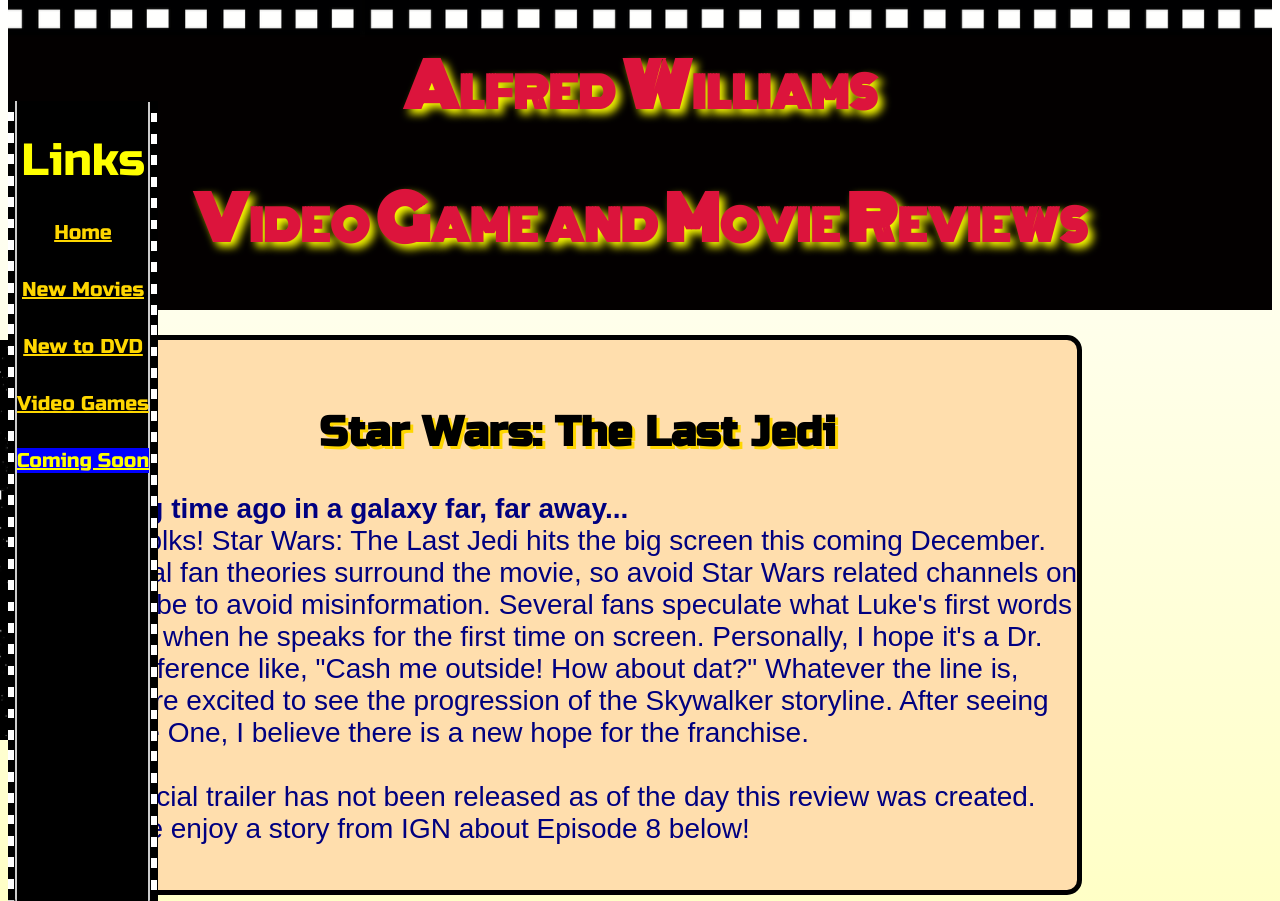
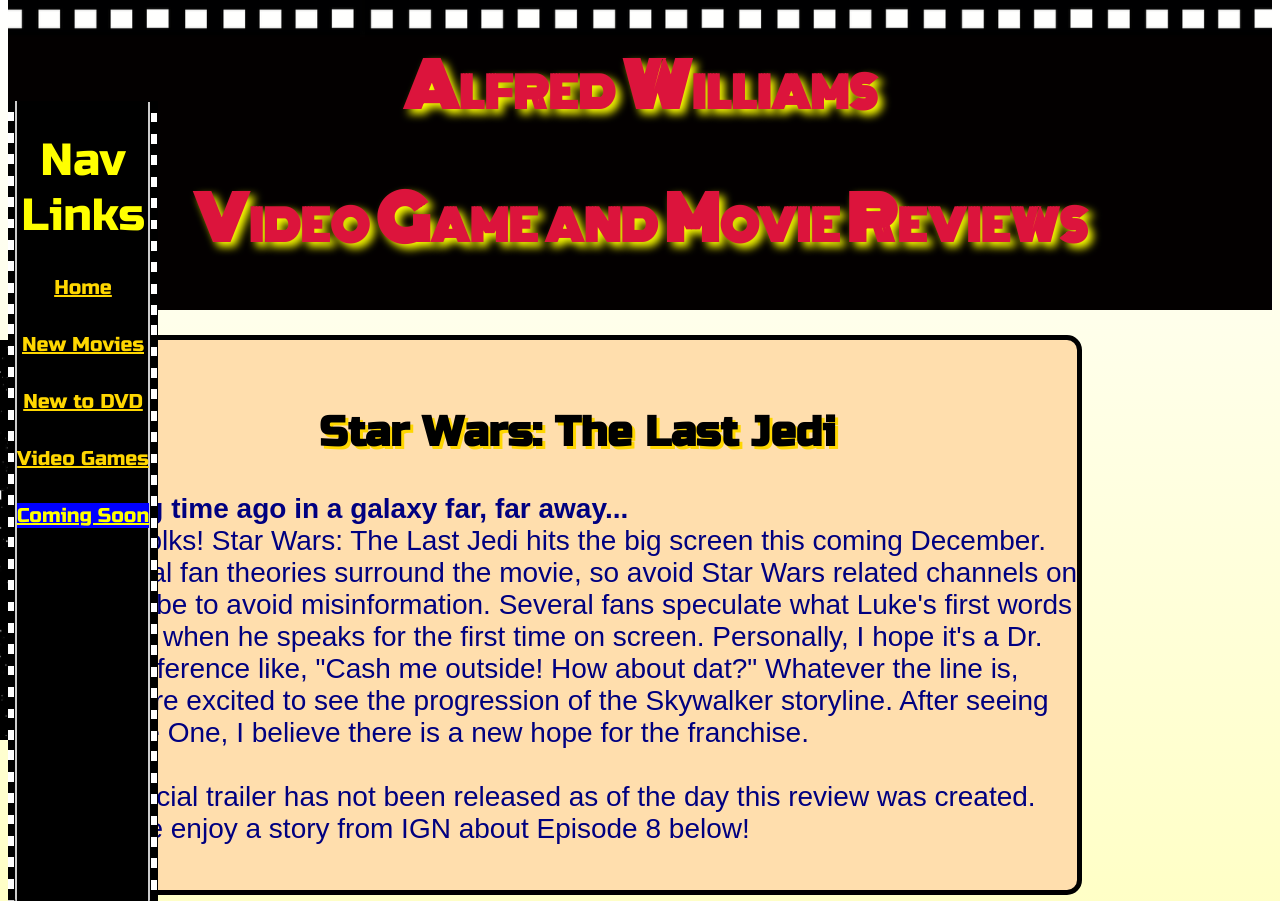
Before and after one commit to genew1970/html-me-something, a plain HTML site: page comingsoon.html in a window 1280 px wide. Shown: the top 901 px of the page. Drawn offline with Linux system fonts and the light colour scheme.

Commit message:
Add files via upload
added 'nav links' to the nav bar

```diff
--- a/comingsoon.html
+++ b/comingsoon.html
@@ -20,7 +20,7 @@
       <center>
         <ul>
           <br>
-          <li class="link">Links</li>
+          <li class="link">Nav<Br>Links</li>
           <br>
           <li><a href="index.html">Home</a></li>
           <br>
```
Also changed, not shown: dvd.html (+1 -1 lines), games.html (+1 -1 lines), index.html (+1 -1 lines), movies.html (+1 -1 lines).
